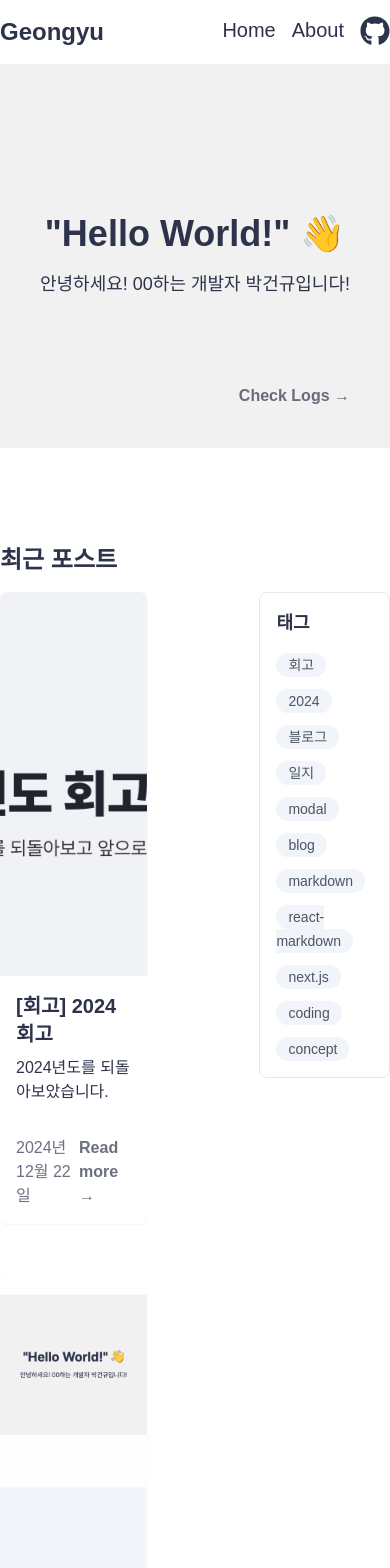
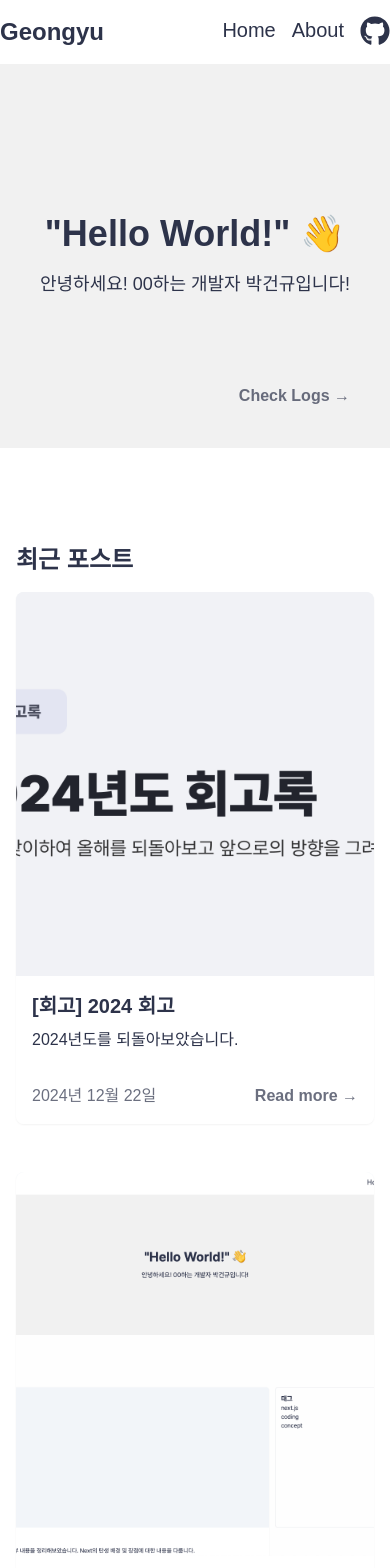
Before and after one commit to geongyu09/blog, a Next.js app: page / in a window 390 px wide. Shown: the top 1568 px of the page. Built offline with nearby package versions, Linux system fonts and the light colour scheme; a web font is replaced by a local one.

Commit message:
feat: 메인 페이지를 반응형으로 변경
#8

```diff
--- a/src/app/page.tsx
+++ b/src/app/page.tsx
@@ -14,19 +14,21 @@ export default function Home() {
     <>
       <HomeBannerSection />
       <Gap size={12} />
-      <Container>
+      <Container responsive="default">
         <Gap size={12} />
 
         <h2 className="text-2xl font-bold">최근 포스트</h2>
         <Gap size={4} />
 
         <SplitLayout
+          gap="xl"
+          // styles="grid-cols-1 lg:grid-cols-[10fr,5fr]"
+          responsive="default"
           sidebar={
             <SideBarMenu>
               <TagsSection />
             </SideBarMenu>
           }
-          gap="xl"
         >
           <>
             <CurrentPostsSection amount={3} />
```
